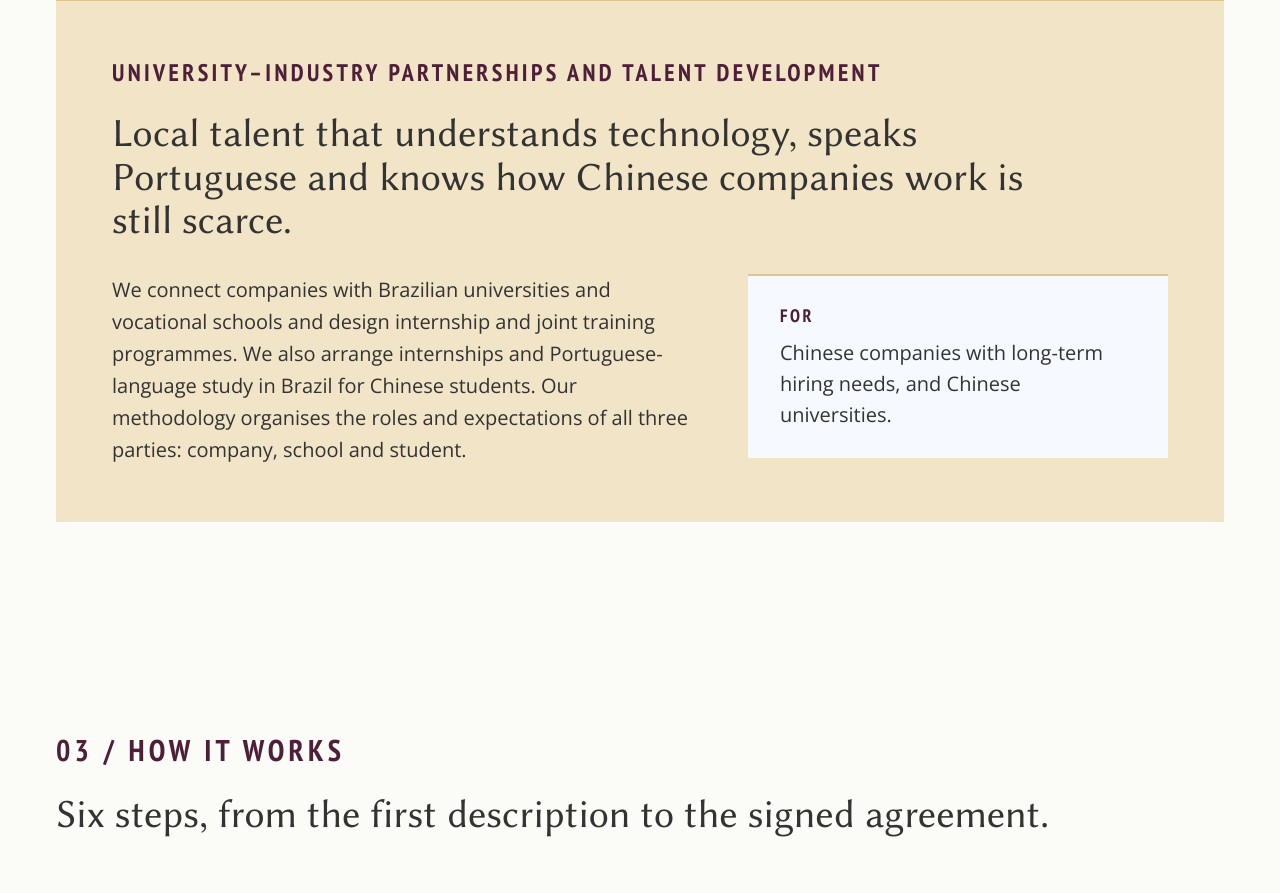
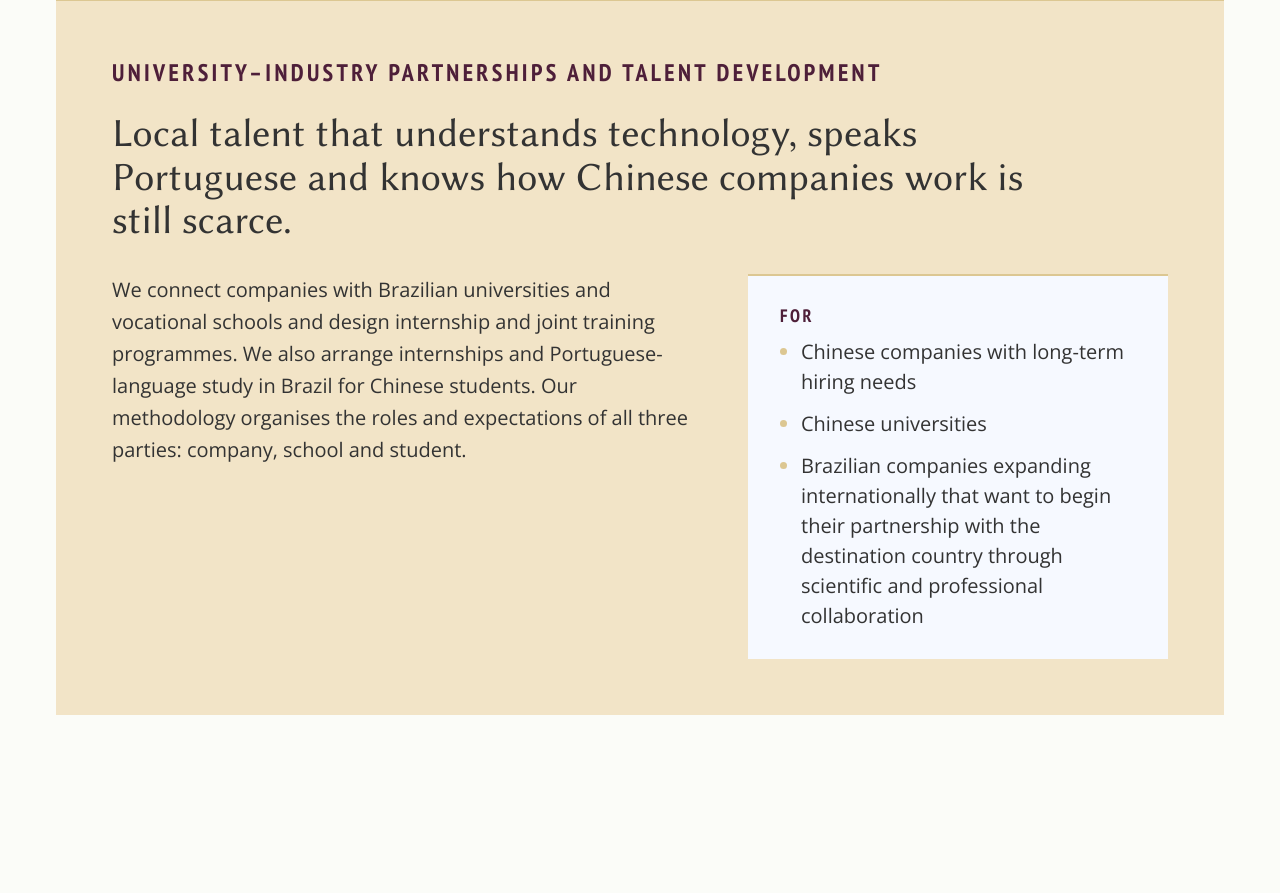
Before and after one commit to aplperegrina/live-and-learn-brazil, a PHP site: page /innovation-ties/ in a window 1280 px wide. Shown: the part 2138-3031 px from the top of the page. Run offline with PHP 8.4, Linux system fonts and the light colour scheme.

Commit message:
Innovation Ties, bloco Talentos: público-alvo inclui empresas brasileiras em expansão internacional
A linha FOR/PARA/适合/PER vira uma lista de três públicos, um por linha, com o
ponto champagne (.lista-pontos), nas quatro línguas de dados.php.

Co-Authored-By: Claude Opus 5.5 <noreply@anthropic.com>
Claude-Session: https://claude.ai/code/session_013aCQDUxjY3sPVE7akgfzdu

```diff
--- a/css/innovation-ties.css
+++ b/css/innovation-ties.css
@@ -171,6 +171,7 @@
   color: var(--grafite);
 }
 .it-talentos-para .dd-rotulo { color: var(--amora); }
+.it-talentos-para .lista-pontos li { font-size: inherit; line-height: 1.5; }
 
 @media (max-width: 1100px) {
   .it-talentos { padding: 40px; }
--- a/innovation-ties/dados.php
+++ b/innovation-ties/dados.php
@@ -77,35 +77,51 @@ const IT_COPY = [
 
 /* Bloco "Talentos" (parcerias com instituições de ensino e formação de talentos).
    Nas quatro línguas desde já; a página só existe em inglês por enquanto e usa 'en'.
-   'para_rotulo' é a etiqueta curta da linha de público-alvo. */
+   'para_rotulo' é a etiqueta curta do público-alvo; 'para' lista os públicos, um por linha. */
 const IT_TALENTOS = [
     'en' => [
         'rotulo'      => 'UNIVERSITY–INDUSTRY PARTNERSHIPS AND TALENT DEVELOPMENT',
         'titulo'      => 'Local talent that understands technology, speaks Portuguese and knows how Chinese companies work is still scarce.',
         'texto'       => 'We connect companies with Brazilian universities and vocational schools and design internship and joint training programmes. We also arrange internships and Portuguese-language study in Brazil for Chinese students. Our methodology organises the roles and expectations of all three parties: company, school and student.',
         'para_rotulo' => 'FOR',
-        'para'        => 'Chinese companies with long-term hiring needs, and Chinese universities.',
+        'para'        => [
+            'Chinese companies with long-term hiring needs',
+            'Chinese universities',
+            'Brazilian companies expanding internationally that want to begin their partnership with the destination country through scientific and professional collaboration',
+        ],
     ],
     'pt' => [
         'rotulo'      => 'PARCERIAS COM INSTITUIÇÕES DE ENSINO E FORMAÇÃO DE TALENTOS',
         'titulo'      => 'Ainda são poucos os profissionais locais que entendem de tecnologia, falam português e conhecem o funcionamento das empresas chinesas.',
         'texto'       => 'Conectamos empresas a universidades e escolas técnicas brasileiras e desenhamos programas de estágio e de formação conjunta. Também organizamos estágios e estudo de português no Brasil para estudantes chineses. Nossa metodologia organiza os papéis e as expectativas das três partes: empresa, instituição de ensino e estudante.',
         'para_rotulo' => 'PARA',
-        'para'        => 'empresas chinesas com demanda contínua de contratação e universidades chinesas.',
+        'para'        => [
+            'Empresas chinesas com demanda contínua de contratação',
+            'Universidades chinesas',
+            'Empresas brasileiras em expansão internacional que desejam iniciar a parceria com o país de destino por meio de colaborações científicas e profissionais',
+        ],
     ],
     'zh' => [
         'rotulo'      => '校企合作与人才培养',
         'titulo'      => '懂技术、会葡语、熟悉中国企业的本地人才太少。',
         'texto'       => '我们为企业对接巴西大学与职业院校，设计实习与联合培养项目；也为中国学生安排赴巴实习与葡语学习，由我们的方法论组织企业、学校与学员三方的分工与期望。',
         'para_rotulo' => '适合',
-        'para'        => '有长期用人需求的中资企业、中国高校',
+        'para'        => [
+            '有长期用人需求的中资企业',
+            '中国高校',
+            '正在拓展国际业务、希望通过科研与专业合作与目标国家建立合作关系的巴西企业',
+        ],
     ],
     'it' => [
         'rotulo'      => 'PARTNERSHIP UNIVERSITÀ–IMPRESA E FORMAZIONE DEI TALENTI',
         'titulo'      => 'Sono ancora pochi i talenti locali che conoscono la tecnologia, parlano portoghese e sanno come lavorano le aziende cinesi.',
         'texto'       => 'Mettiamo in contatto le aziende con università e istituti tecnici brasiliani e progettiamo programmi di tirocinio e di formazione congiunta. Organizziamo inoltre tirocini e corsi di portoghese in Brasile per studenti cinesi. Con la nostra metodologia definiamo ruoli e aspettative delle tre parti: azienda, istituto e studente.',
         'para_rotulo' => 'PER',
-        'para'        => 'aziende cinesi con esigenze di assunzione a lungo termine e università cinesi.',
+        'para'        => [
+            'Aziende cinesi con esigenze di assunzione a lungo termine',
+            'Università cinesi',
+            'Aziende brasiliane in espansione internazionale che desiderano avviare la partnership con il paese di destinazione attraverso collaborazioni scientifiche e professionali',
+        ],
     ],
 ];
 
--- a/innovation-ties/partes.php
+++ b/innovation-ties/partes.php
@@ -93,8 +93,8 @@ function it_como(): void
 <?php }
 
 /* Talentos: bloco claro no meio da página. Painel em champagne clara com fio
-   champagne no topo; texto à esquerda e, à direita, a linha de público-alvo num
-   card azul-gelo. Uma coluna no celular. */
+   champagne no topo; texto à esquerda e, à direita, o público-alvo num card
+   azul-gelo, um público por linha. Uma coluna no celular. */
 function it_talentos(string $lang = 'en'): void
 {
     $c = IT_TALENTOS[$lang] ?? IT_TALENTOS['en']; ?>
@@ -103,7 +103,12 @@ function it_talentos(string $lang = 'en'): void
       <h2 class="dd-titulo" id="it-t-talentos"><?= e($c['titulo']) ?></h2>
       <div class="it-talentos-corpo">
         <p class="it-talentos-texto"><?= e($c['texto']) ?></p>
-        <p class="it-talentos-para"><span class="dd-rotulo"><?= e($c['para_rotulo']) ?></span> <?= e($c['para']) ?></p>
+        <div class="it-talentos-para">
+          <p class="dd-rotulo"><?= e($c['para_rotulo']) ?></p>
+          <ul class="lista-pontos">
+            <?php foreach ($c['para'] as $publico): ?><li><?= e($publico) ?></li><?php endforeach; ?>
+          </ul>
+        </div>
       </div>
     </div>
 <?php }
@@ -261,5 +266,5 @@ function it_head(string $raiz, string $canonical, bool $noindex = false): void
   <link rel="stylesheet" href="<?= e($raiz) ?>css/styles.css?v=20260921a">
   <link rel="stylesheet" href="<?= e($raiz) ?>css/due-diligence.css?v=20260921c">
   <link rel="stylesheet" href="<?= e($raiz) ?>css/full-advisory.css?v=20260921b">
-  <link rel="stylesheet" href="<?= e($raiz) ?>css/innovation-ties.css?v=20260927a">
+  <link rel="stylesheet" href="<?= e($raiz) ?>css/innovation-ties.css?v=20260927b">
 <?php }
```
